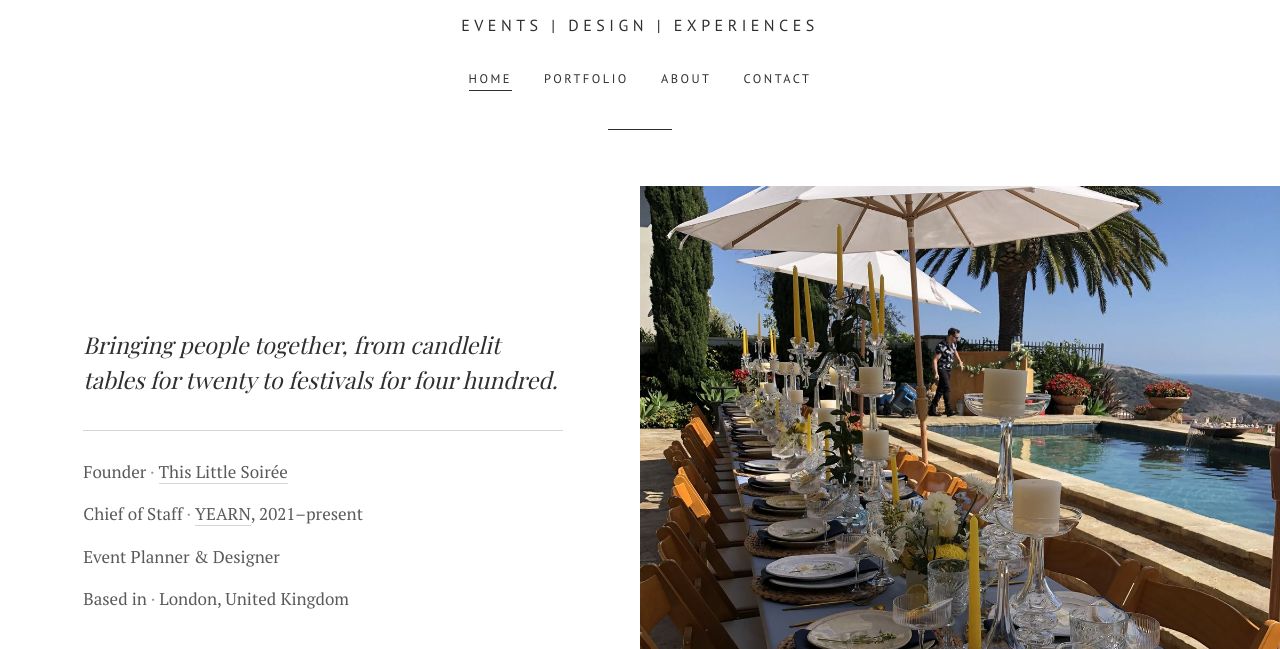
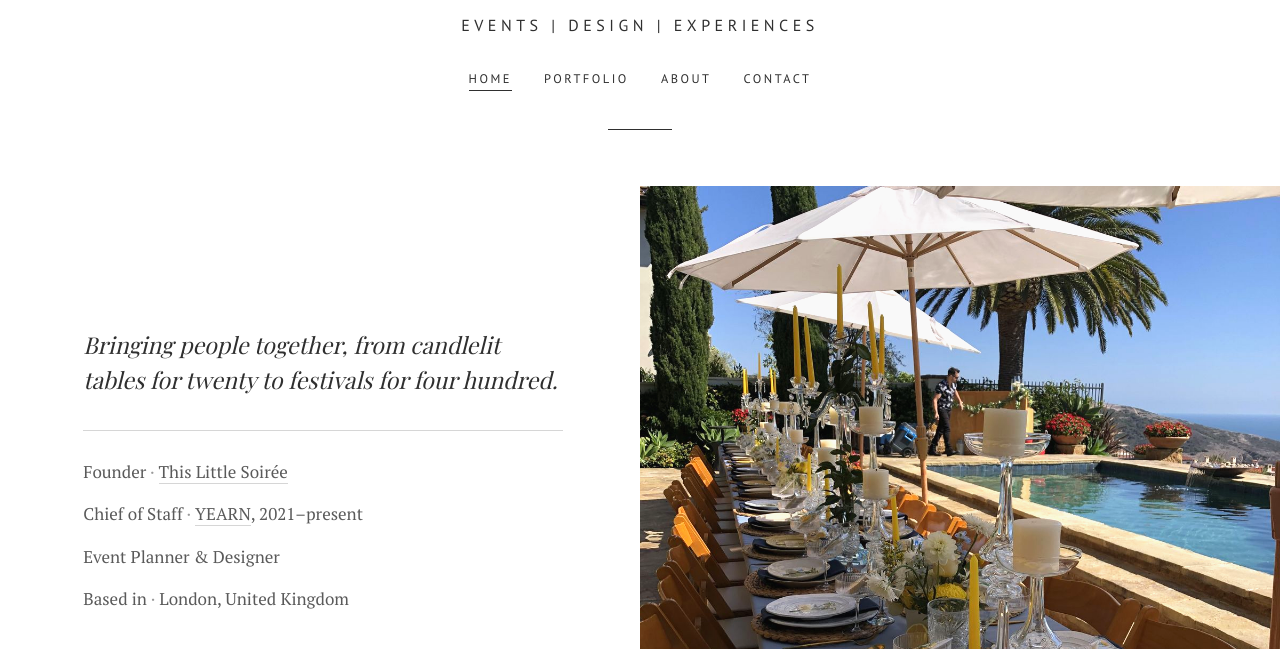
Before and after one commit to elisekifle/thislittlesoiree, a plain HTML site: page preview/index.html in a window 1280 px wide. Shown: the part 151-800 px from the top of the page. Drawn offline with nearby package versions, Linux system fonts and the light colour scheme; a web font is replaced by a local one.

Commit message:
Preview: brighten and reframe homepage photo

```diff
--- a/preview/index.html
+++ b/preview/index.html
@@ -48,7 +48,7 @@
       </div>
     </div>
     <div class="art-photo">
-      <img src="/images/elise-capri-table_1.jpg" alt="Long table set with lemons, yellow candles and blue napkins under white umbrellas, beside a pool overlooking the ocean" style="object-position:50% 50%">
+      <img src="/images/elise-capri-table_1.jpg" alt="Long table set with lemons, yellow candles and blue napkins under white umbrellas, beside a pool overlooking the ocean" style="object-position:50% 30%;filter:brightness(1.12) contrast(0.95) saturate(1.12)">
     </div>
   </section>
 </main>
```
